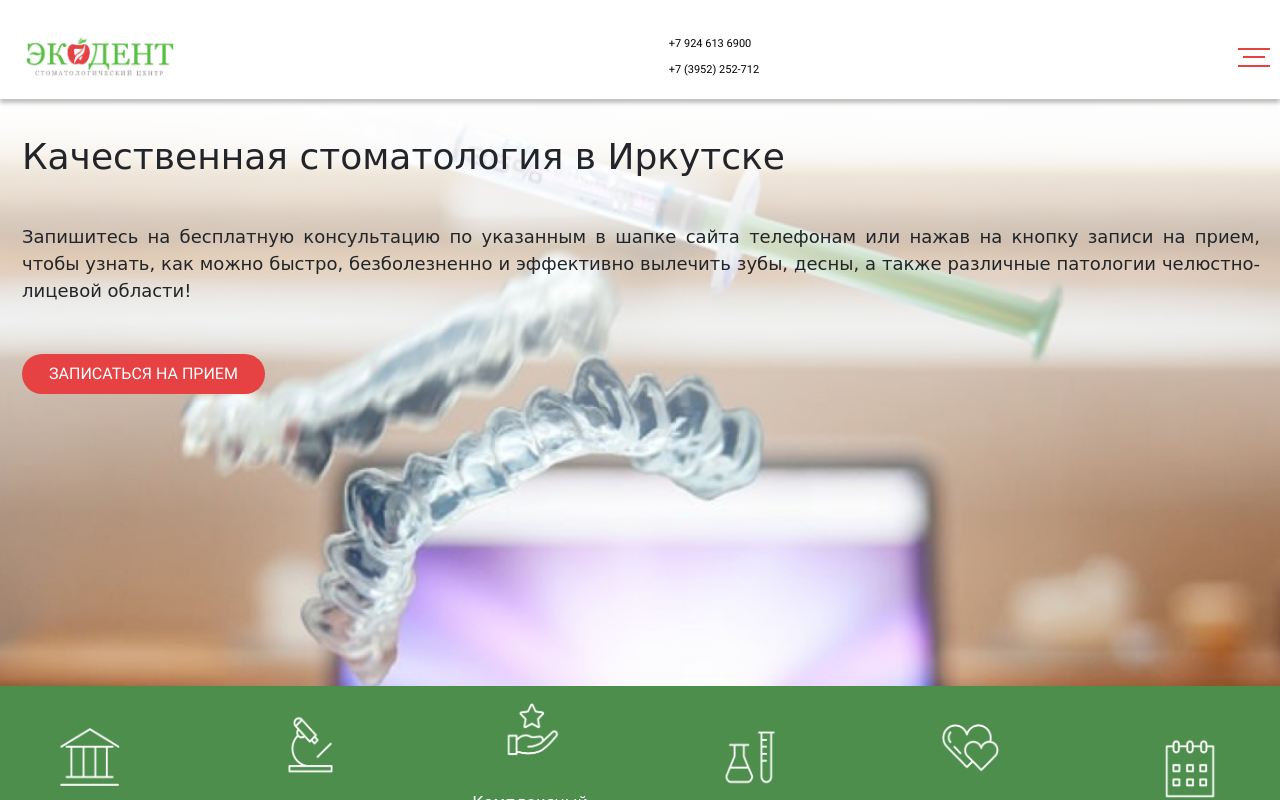
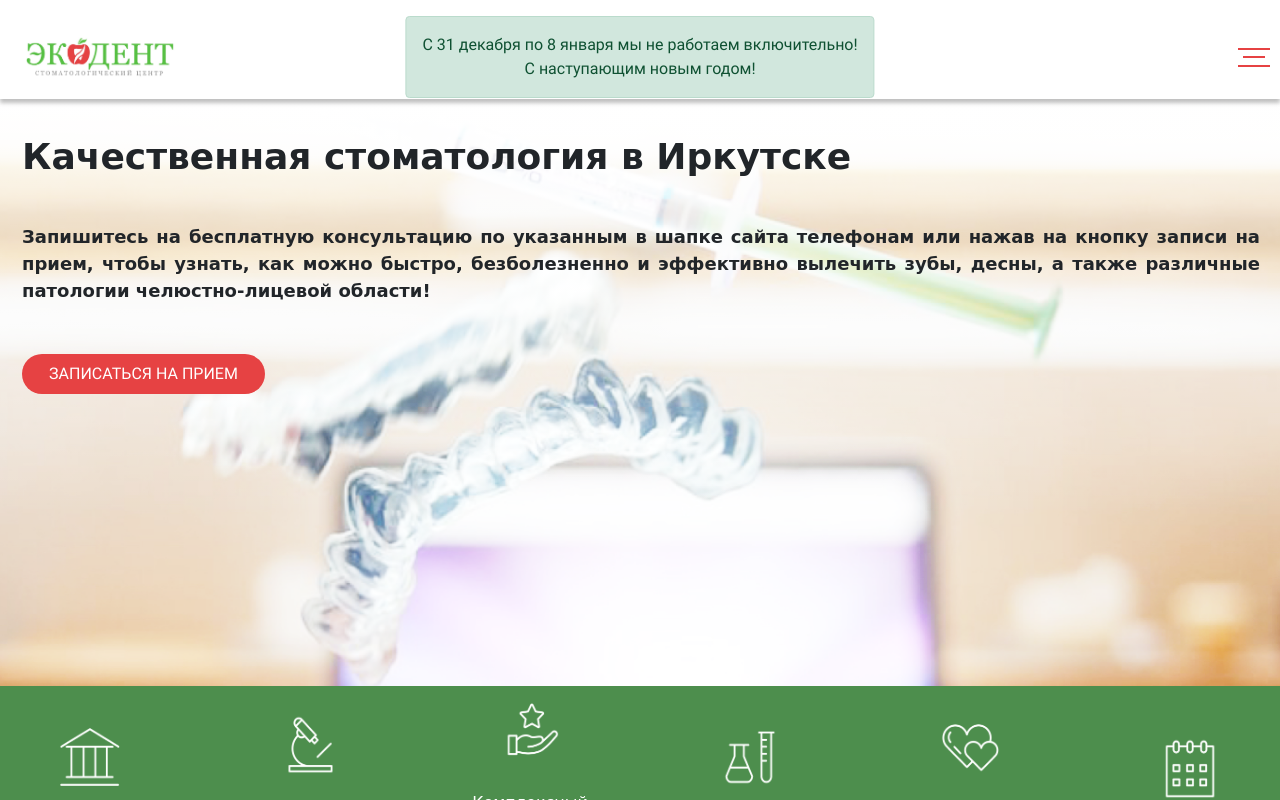
Before and after one commit to DimKaN7/ekodent, a Vue app: page / in a window 1280 px wide. Shown: the top 800 px of the page. Built offline with nearby package versions, Linux system fonts and the light colour scheme; what vue-yandex-metrika would draw is missing.

Commit message:
[Hot-fix] Правим обратную связь, правим видимость текста на блоке preview, создаём уведомление

```diff
--- a/src/components/Header/Header.vue
+++ b/src/components/Header/Header.vue
@@ -4,6 +4,14 @@
         data-aos-duration="300"
         :class="['header-container', scrolled && 'scrolled']" >
       <div class="header">
+        <b-alert
+            :show="dismissCountDown"
+            fade
+            variant="success"
+            @dismiss-count-down="countDownChanged" class="position-absolute  top-50 start-50 translate-middle alert-custom text-center"
+        >
+          C 31 декабря по 8 января мы не работаем включительно! <br>С наступающим новым годом!
+        </b-alert>
         <div class="info">
           <a class="info__logo" href="#"></a>
           <!-- <InfoContent v-for="(i, index) in icons" :key="index" :icon="i" :texts="windowWidth < 1287 ? headerStrings.mobile[index].texts : headerStrings.desktop[index].texts"
@@ -182,6 +190,9 @@ export default {
         }
       ],
       Details,
+      dismissSecs: 8,
+      dismissCountDown: 0,
+      showDismissibleAlert: false
     }
   },
   methods: {
@@ -193,6 +204,12 @@ export default {
     },
     hideModal() {
       this.$refs['my-modal'].hide()
+    },
+    countDownChanged(dismissCountDown) {
+      this.dismissCountDown = dismissCountDown
+    },
+    showAlert() {
+      this.dismissCountDown = this.dismissSecs
     },
     sendForm(){
 
@@ -231,11 +248,17 @@ export default {
         this.selectedItem =  index;
       }
     });
+    this.showAlert();
   }
 }
 </script>
 
 <style lang="scss">
+
+.alert-custom{
+  z-index: 100;
+}
+
 
 .make-appointment{
   padding: 35px;
--- a/src/components/Menu/SubMenu.vue
+++ b/src/components/Menu/SubMenu.vue
@@ -8,7 +8,8 @@
         <div :class="['submenu__item', (index === selectedItem && 'selected')]" v-for="(item, index) in items" :key="index" @click="() => onItemClick(item.url, index)">{{item.title}}</div>
       </div>
       <div class="submenu__info">
-        <div class="sign-up">ЗАПИСАТЬСЯ НА ПРИЕМ</div>
+<!--        <div class="sign-up">ЗАПИСАТЬСЯ НА ПРИЕМ</div>-->
+        <sign-up class="recommend__sign_up"></sign-up>
         <div class="location">
           <div class="schedule">
             <span>{{headerStrings.desktop[1].texts[0]}}</span>
@@ -29,9 +30,13 @@
 <script>
 import { mapActions, mapGetters, mapState } from 'vuex'
 import { headerStrings } from '../../tools/strings'
+import SignUp from '../SignUp/SignUp';
 
 export default {
   name: 'Submenu',
+  components: {
+    SignUp,
+  },
   props: {
     items: {
       type: Array,
--- a/src/components/Preview/Preview.vue
+++ b/src/components/Preview/Preview.vue
@@ -4,7 +4,7 @@
     <div class="preview__gradient"></div>
     <div class="preview__description">
       <div class="preview-text" v-for="(d,index) in previewStrings.descriptions" :key="index">
-        {{d}}
+        <b>{{d}}</b>
       </div>
       <SignUp class="preview__sign_up"></SignUp>
     </div>
```
Also changed, not shown: src/assets/Preview/Background-2.png (added), src/assets/Preview/Background.png.
